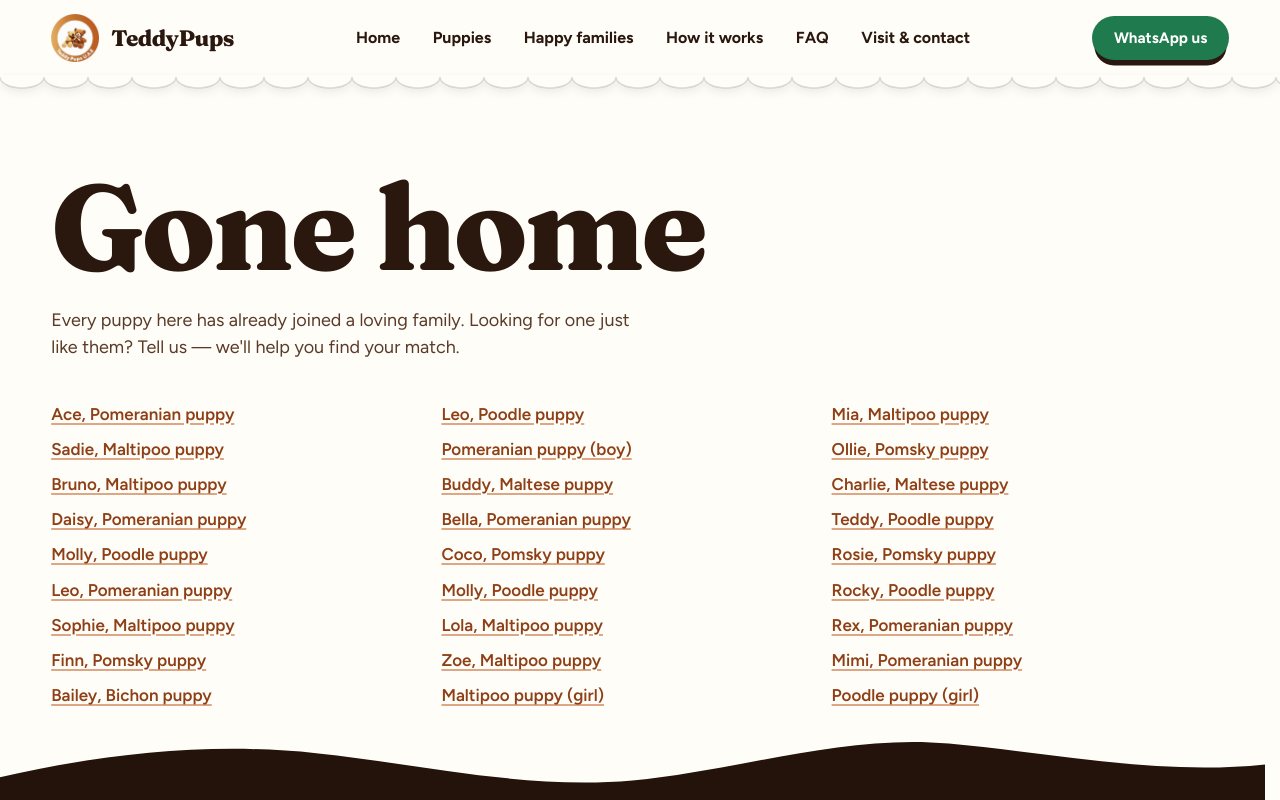
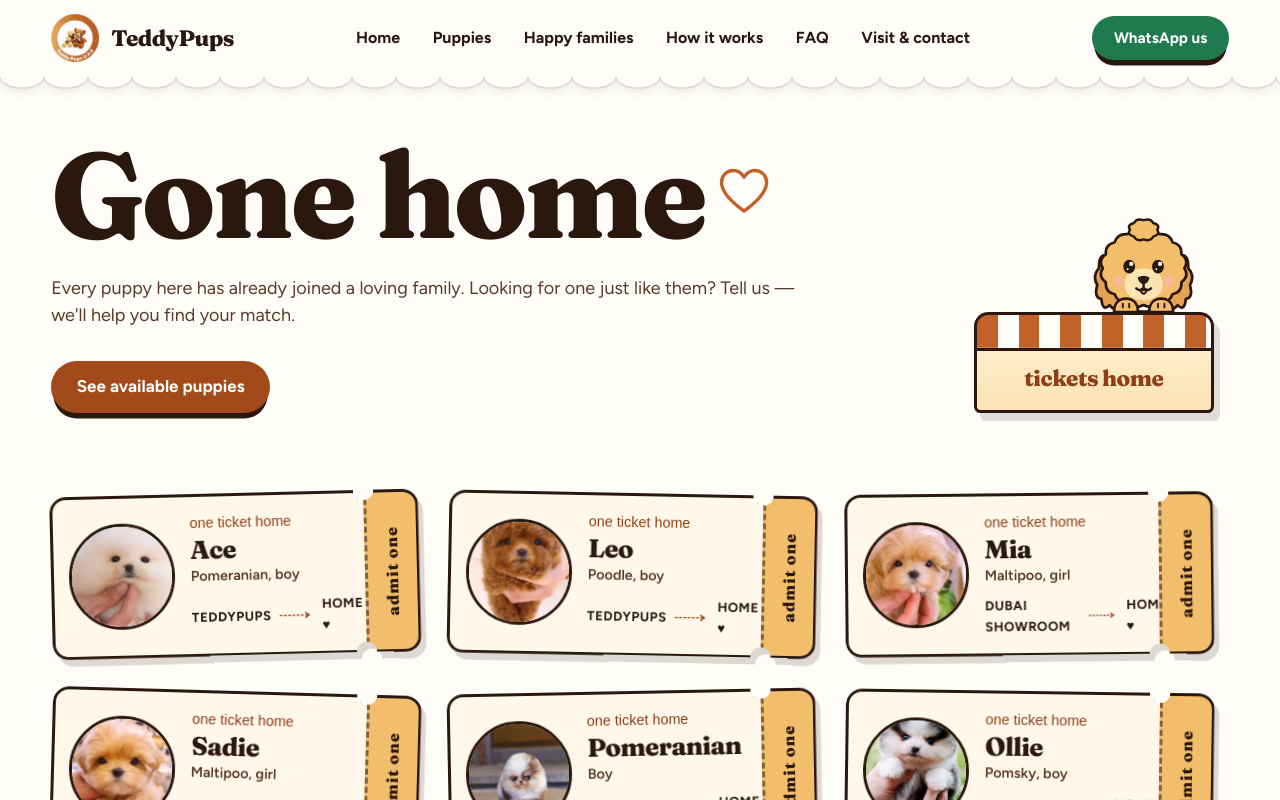
Before and after one commit to Tanmay-Singh-24/teddypups-clone, a Next.js app: page /gone-home in a window 1280 px wide. Shown: the top 800 px of the page. Built offline with nearby package versions, Linux system fonts and the light colour scheme; no server answers; a web font is replaced by a local one.

Commit message:
feat(gone-home): ticket booth with 27 tickets home
Teddy's booth header and one ticket per gone-home puppy (photo, route,
admit-one stub), replacing the P2 stub and its PuppyLinks list.

```diff
--- a/src/app/globals.css
+++ b/src/app/globals.css
@@ -15,10 +15,10 @@
 @import "../styles/components/dusk.css";
 @import "../styles/components/night.css";
 @import "../styles/components/house.css";
+@import "../styles/components/paper.css";
 @import "../styles/components/sketch.css";
-@import "../styles/components/paper.css";
 @import "../styles/components/storybook.css";
-@import "../styles/components/sketch.css";
+@import "../styles/components/tickets.css";
 
 /* ── Design tokens (docs/PLAN.md §2.3) ─────────────────────────────── */
 @theme {
--- a/src/app/gone-home/page.tsx
+++ b/src/app/gone-home/page.tsx
@@ -1,7 +1,10 @@
 import type { Metadata } from "next";
-import { PageStub } from "@/components/pages/PageStub";
-import { PuppyLinks } from "@/components/pages/PuppyLinks";
+import Link from "next/link";
+import type { CSSProperties } from "react";
+import { PupBuddy } from "@/components/art/PupBuddy";
+import { Photo } from "@/components/ui/Photo";
 import { goneHomePuppies } from "@/content/puppies";
+import type { Puppy } from "@/content/types";
 
 export const metadata: Metadata = {
   title: "Gone home",
@@ -9,13 +12,90 @@ export const metadata: Metadata = {
   alternates: { canonical: "/gone-home" },
 };
 
+/** Tickets lean alternately, repeating every six. */
+const TILTS = [-1.4, 1.1, -0.6, 1.6, -1.1, 0.8];
+
+function Ticket({ puppy, index }: { puppy: Puppy; index: number }) {
+  const i = index % TILTS.length;
+  const ticket = puppy.ticket!;
+  const photo = puppy.media.find((m) => m.url === ticket.imageUrl) ?? puppy.cover;
+  return (
+    <li className="tp-ticket" data-reveal="true" style={{ "--tilt": `${TILTS[i]}deg`, "--i": i } as CSSProperties}>
+      <Link className="tp-ticket__link" href={`/puppies/${puppy.slug}`}>
+        <span className="tp-ticket__main">
+          <span className="tp-ticket__photo">
+            <Photo media={photo} sizes="7rem" alt={ticket.imageAlt} />
+          </span>
+          <span className="tp-ticket__body">
+            <span className="font-scrawl tp-ticket__kicker">one ticket home</span>
+            <span className="font-plush tp-ticket__name">{puppy.displayName}</span>
+            <span className="tp-ticket__meta">
+              {puppy.name ? `${puppy.breed}, ${puppy.genderLabel.toLowerCase()}` : puppy.genderLabel}
+            </span>
+            <span className="tp-ticket__route">
+              <span>{ticket.from}</span>
+              <svg viewBox="0 0 60 12" aria-hidden="true">
+                <path d="M2 6h46" />
+                <path d="M44 2l6 4-6 4" />
+              </svg>
+              <span>home ♥</span>
+            </span>
+          </span>
+        </span>
+        <span aria-hidden="true" className="tp-ticket__stub">
+          <span className="font-plush">admit one</span>
+        </span>
+      </Link>
+    </li>
+  );
+}
+
 export default function GoneHomePage() {
   return (
-    <PageStub
-      title="Gone home"
-      lede="Every puppy here has already joined a loving family. Looking for one just like them? Tell us — we'll help you find your match."
-    >
-      <PuppyLinks puppies={goneHomePuppies} />
-    </PageStub>
+    <div data-page="gone" className="tp-page">
+      <div className="gutter mx-auto max-w-[110rem] pb-24 pt-10 md:pt-16">
+        <header className="tp-boothhead">
+          <div className="max-w-3xl">
+            <h1 className="font-plush text-giant">
+              Gone home
+              <svg
+                viewBox="0 0 48 44"
+                className="ml-3 inline-block w-[0.45em] -translate-y-[0.15em] text-toffee"
+                aria-hidden="true"
+              >
+                <path
+                  d="M24 40C10 30 4 22 4 14.5 4 8.7 8.6 4 14.3 4c4.1 0 7.6 2.4 9.7 6 2.1-3.6 5.6-6 9.7-6C39.4 4 44 8.7 44 14.5 44 22 38 30 24 40z"
+                  fill="none"
+                  stroke="currentColor"
+                  strokeWidth="3"
+                  strokeLinecap="round"
+                  strokeLinejoin="round"
+                />
+              </svg>
+            </h1>
+            <p className="text-lede mt-6 text-cocoa-soft">
+              Every puppy here has already joined a loving family. Looking for one just like them? Tell us — we&apos;ll help you
+              find your match.
+            </p>
+            <Link className="btn btn-primary mt-8" href="/puppies">
+              See available puppies
+            </Link>
+          </div>
+          <div aria-hidden="true" className="tp-booth">
+            <PupBuddy pose="peek" className="tp-booth__teddy" />
+            <div className="tp-booth__counter">
+              <span className="font-plush">tickets home</span>
+            </div>
+          </div>
+        </header>
+        <div>
+          <ul className="tp-tickets" aria-label="Puppies who have gone home">
+            {goneHomePuppies.map((p, i) => (
+              <Ticket key={p.id} puppy={p} index={i} />
+            ))}
+          </ul>
+        </div>
+      </div>
+    </div>
   );
 }
--- a/src/components/pages/PuppyLinks.tsx
+++ /dev/null
@@ -1,18 +0,0 @@
-import Link from "next/link";
-import type { Puppy } from "@/content/types";
-import { puppyTitle } from "@/lib/puppy-text";
-
-/** Temporary P2 list of profile links, so every puppy page is reachable before the real grids land. */
-export function PuppyLinks({ puppies }: { puppies: Puppy[] }) {
-  return (
-    <ul className="mt-10 grid gap-2 sm:grid-cols-2 lg:grid-cols-3">
-      {puppies.map((p) => (
-        <li key={p.slug}>
-          <Link className="link-ink font-semibold" href={`/puppies/${p.slug}`}>
-            {puppyTitle(p)}
-          </Link>
-        </li>
-      ))}
-    </ul>
-  );
-}
--- /dev/null
+++ b/src/styles/components/tickets.css
@@ -0,0 +1,192 @@
+/* /gone-home: Teddy's ticket booth and one ticket home per puppy (photo, route, tear-off stub).
+   [data-armed]:not([data-revealed]) is the print-in start frame (P6a arms it). */
+
+.tp-boothhead {
+  display: grid;
+  align-items: end;
+  gap: 2.5rem;
+}
+@media (min-width: 768px) {
+  .tp-boothhead {
+    grid-template-columns: minmax(0, 1fr) auto;
+  }
+}
+.tp-booth {
+  --bw: clamp(11rem, 30vw, 15rem);
+  position: relative;
+  justify-self: end;
+  width: var(--bw);
+}
+.tp-booth__teddy {
+  position: relative;
+  z-index: 1;
+  width: 100%;
+}
+.tp-booth__counter {
+  position: relative;
+  z-index: 2;
+  display: grid;
+  place-items: center;
+  height: calc(var(--bw) * 0.42);
+  margin-top: calc(var(--bw) * -0.272);
+  padding-top: 2rem;
+  border: 3px solid var(--color-cocoa);
+  border-radius: 0.9rem 0.9rem 0.4rem 0.4rem;
+  background:
+    linear-gradient(var(--color-cocoa), var(--color-cocoa)) 0 2.05rem / 100% 3px no-repeat,
+    repeating-linear-gradient(90deg, var(--color-toffee) 0 1.3rem, var(--color-milk) 1.3rem 2.6rem) 0 0 / 100% 2.05rem
+      no-repeat,
+    linear-gradient(#fff1d8, #fbe3b4);
+  box-shadow: 6px 8px #2a170e24;
+}
+.tp-booth__counter span {
+  color: var(--color-toffee-ink);
+  font-size: clamp(1.1rem, 2vw, 1.4rem);
+}
+
+.tp-tickets {
+  display: grid;
+  grid-template-columns: repeat(auto-fill, minmax(min(100%, 21rem), 1fr));
+  gap: 2.25rem 1.75rem;
+  margin-top: clamp(3rem, 7vw, 5rem);
+}
+.tp-ticket {
+  rotate: var(--tilt);
+  transition: rotate 0.45s var(--ease-pounce);
+}
+.tp-ticket:hover {
+  rotate: 0deg;
+}
+.tp-ticket__link {
+  position: relative;
+  display: flex;
+  min-height: 9.5rem;
+  border-radius: 1rem;
+  filter: drop-shadow(5px 7px #2a170e29);
+  transition:
+    translate 0.45s var(--ease-pounce),
+    filter 0.45s var(--ease-silk);
+}
+.tp-ticket__link:hover {
+  filter: drop-shadow(8px 12px #2a170e2e);
+  translate: 0 -4px;
+}
+.tp-ticket__main,
+.tp-ticket__stub {
+  position: relative;
+  border: 3px solid var(--color-cocoa);
+  background: #fff8ea;
+}
+/* Half-circle notches where the stub tears off. */
+.tp-ticket__main {
+  display: flex;
+  flex: 1;
+  align-items: center;
+  gap: 1rem;
+  min-width: 0;
+  padding: 0.95rem 1rem 0.95rem 0.95rem;
+  border-right: 0;
+  border-radius: 1rem 0 0 1rem;
+  mask:
+    radial-gradient(circle at 100% 0, #0000 0.62rem, #000 0.66rem) 100% 0 / 51% 51% no-repeat,
+    radial-gradient(circle at 100% 100%, #0000 0.62rem, #000 0.66rem) 100% 100% / 51% 51% no-repeat,
+    linear-gradient(#000, #000) 0 / 50% 100% no-repeat;
+}
+.tp-ticket__photo {
+  position: relative;
+  flex: none;
+  width: clamp(5.4rem, 22vw, 6.6rem);
+  aspect-ratio: 1;
+  overflow: hidden;
+  border: 3px solid var(--color-cocoa);
+  border-radius: 50%;
+  background: var(--color-honey-soft);
+}
+.tp-ticket__body {
+  display: grid;
+  gap: 0.1rem;
+  min-width: 0;
+}
+.tp-ticket__kicker {
+  color: var(--color-toffee-ink);
+  font-size: 0.9rem;
+}
+.tp-ticket__name {
+  overflow: hidden;
+  text-overflow: ellipsis;
+  font-size: clamp(1.4rem, 2vw, 1.75rem);
+  line-height: 1.05;
+}
+.tp-ticket__meta {
+  color: var(--color-cocoa-soft);
+  font-size: 0.9rem;
+  font-weight: 600;
+}
+.tp-ticket__route {
+  display: flex;
+  align-items: center;
+  gap: 0.45rem;
+  margin-top: 0.4rem;
+  color: var(--color-cocoa);
+  font-size: 0.82rem;
+  font-weight: 700;
+  letter-spacing: 0.04em;
+  text-transform: uppercase;
+}
+.tp-ticket__route svg {
+  width: 2.6rem;
+  fill: none;
+  stroke: var(--color-toffee-deep);
+  stroke-width: 2.4px;
+  stroke-linecap: round;
+  stroke-linejoin: round;
+  stroke-dasharray: 3 4;
+}
+.tp-ticket__route svg path + path {
+  stroke-dasharray: none;
+}
+.tp-ticket__stub {
+  display: grid;
+  flex: none;
+  place-items: center;
+  width: 3.4rem;
+  border-left: 3px dashed #2a170e8c;
+  border-radius: 0 1rem 1rem 0;
+  background: var(--color-honey);
+  transform-origin: 0 0;
+  transition: rotate 0.5s var(--ease-pounce);
+  mask:
+    radial-gradient(circle at 0 0, #0000 0.62rem, #000 0.66rem) 0 0 / 51% 51% no-repeat,
+    radial-gradient(circle at 0 100%, #0000 0.62rem, #000 0.66rem) 0 100% / 51% 51% no-repeat,
+    linear-gradient(#000, #000) 100% / 50% 100% no-repeat;
+}
+.tp-ticket__stub span {
+  color: var(--color-cocoa);
+  font-size: 1rem;
+  letter-spacing: 0.06em;
+  writing-mode: vertical-rl;
+  rotate: 180deg;
+}
+.tp-ticket__link:hover .tp-ticket__stub {
+  rotate: 7deg;
+}
+.tp-ticket[data-armed]:not([data-revealed]) .tp-ticket__link {
+  clip-path: inset(0 0 100%);
+  translate: 0 -0.9rem;
+}
+.tp-ticket[data-armed] .tp-ticket__link {
+  transition:
+    clip-path 0.7s var(--ease-silk) calc(var(--i) * 80ms),
+    translate 0.7s var(--ease-silk) calc(var(--i) * 80ms),
+    filter 0.45s var(--ease-silk);
+}
+.tp-ticket[data-revealed] .tp-ticket__link {
+  clip-path: inset(-2rem);
+}
+@media (prefers-reduced-motion: reduce) {
+  .tp-ticket,
+  .tp-ticket__link,
+  .tp-ticket__stub {
+    transition: none !important;
+  }
+}
```
